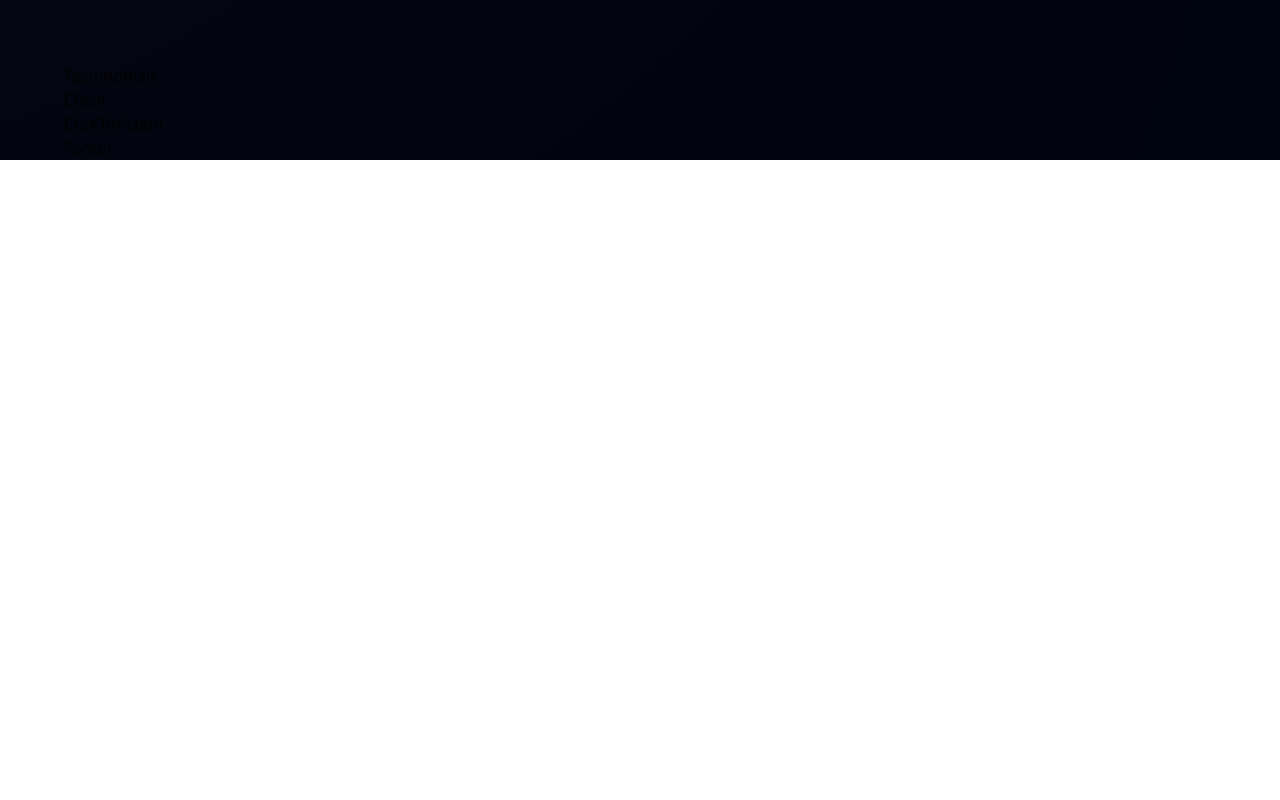
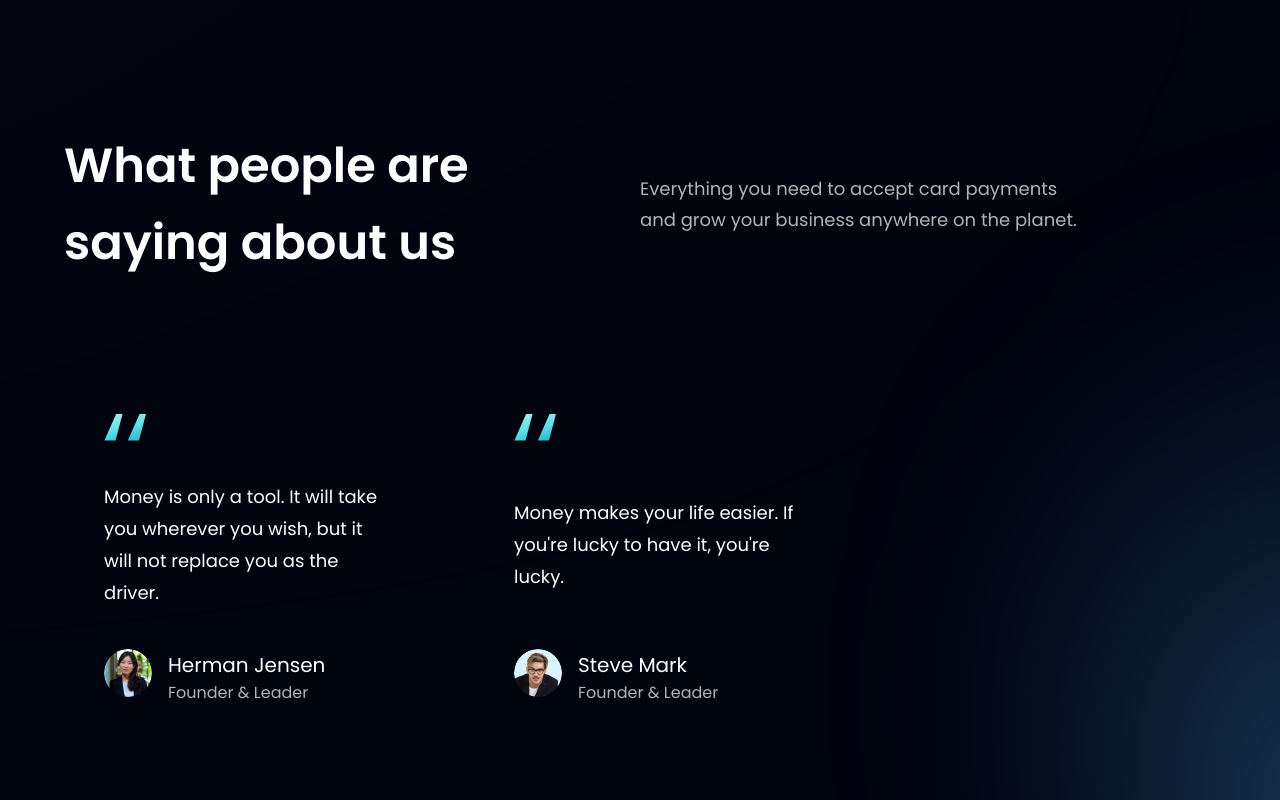
Before and after one commit to sosman32/Bank_App, a React (Vite) app in the folder my_bank_app/: page / in a window 1280 px wide. Shown: the part 2740-3540 px from the top of the page. Before the commit the page ends 2900 px from the top, so only its background shows below. Built offline with nearby package versions, Linux system fonts and the light colour scheme.

Commit message:
Began and completed Testimonials and FeedbackCard files

```diff
--- a/my_bank_app/src/components/FeedbackCard.jsx
+++ b/my_bank_app/src/components/FeedbackCard.jsx
@@ -1,9 +1,20 @@
-import React from 'react'
+import { quotes } from '../assets';
 
-const FeedbackCard = () => {
-  return (
-    <div>FeedbackCard</div>
-  )
-}
+const FeedbackCard = ({ content, name, title, img}) => (
+  <div className='flex justify-between flex-col px-10 py-12 rounded-[20px] max-w-[370px] md:mr-10 sm:mr-5 mr-0 my-5 feedback-card'>
+    <img src={quotes} alt="double_quotes" className='w-[42px] h-[27px] object-contain' />
+    <p className='font-poppins font-normal text-[18px] leading-[32px] text-white my-10'>{content}</p>
+
+    <div className='flex flex-row'>
+      <img src={img} alt={name} className="w-[48px] h-[48px] rounded-full" />
+
+      <div className='flex flex-col ml-4'>
+        <h4 className='font-poppins semi-bold text-[20px] leading-[32px] text-white'>{name}</h4>
+        <p className='font-poppins font-normal text-[16px] leading-[24px] text-dimWhite'>{title}</p>
+      </div>
+    </div>
+  </div>
+)
+
 
 export default FeedbackCard
--- a/my_bank_app/src/components/Testimonials.jsx
+++ b/my_bank_app/src/components/Testimonials.jsx
@@ -1,9 +1,25 @@
-import React from 'react'
+import { feedback } from '../constants';
+import styles from '../style';
+import FeedbackCard from './FeedbackCard';
 
-const Testimonials = () => {
-  return (
-    <div>Testimonials</div>
-  )
-}
+const Testimonials = () => (
+  <section id="clients" className={`${styles.paddingY} ${styles.flexCenter} flex-col relative`}>
+    <div className='absolute z-[0] w-[60%] h-[60%] -right-[50%] rounded-full blue__gradient'/>
+
+    <div className="w-full flex justify-between items-center md:flex-row flex-col sm:mb-16 mb-6 relative z-[1]">
+      <h1 className={styles.heading2}>What people are <br className='sm:block hidden' /> saying about us</h1>
+      <div className='w-full md:mt-0 mt-6'>
+        <p className={`${styles.paragraph} text-left max-w-[450px]`}>Everything you need to accept card payments and grow your business anywhere on the planet.</p>
+      </div>
+    </div>
+
+    <div className='flex flex-wrap sm:justify-start justify-center w-full feedback-container relative z-[1]'>
+      {feedback.map((card) => (
+        <FeedbackCard key={card.id} {...card} />
+      ))}
+    </div>
+  </section>
+);
+
 
 export default Testimonials
```
